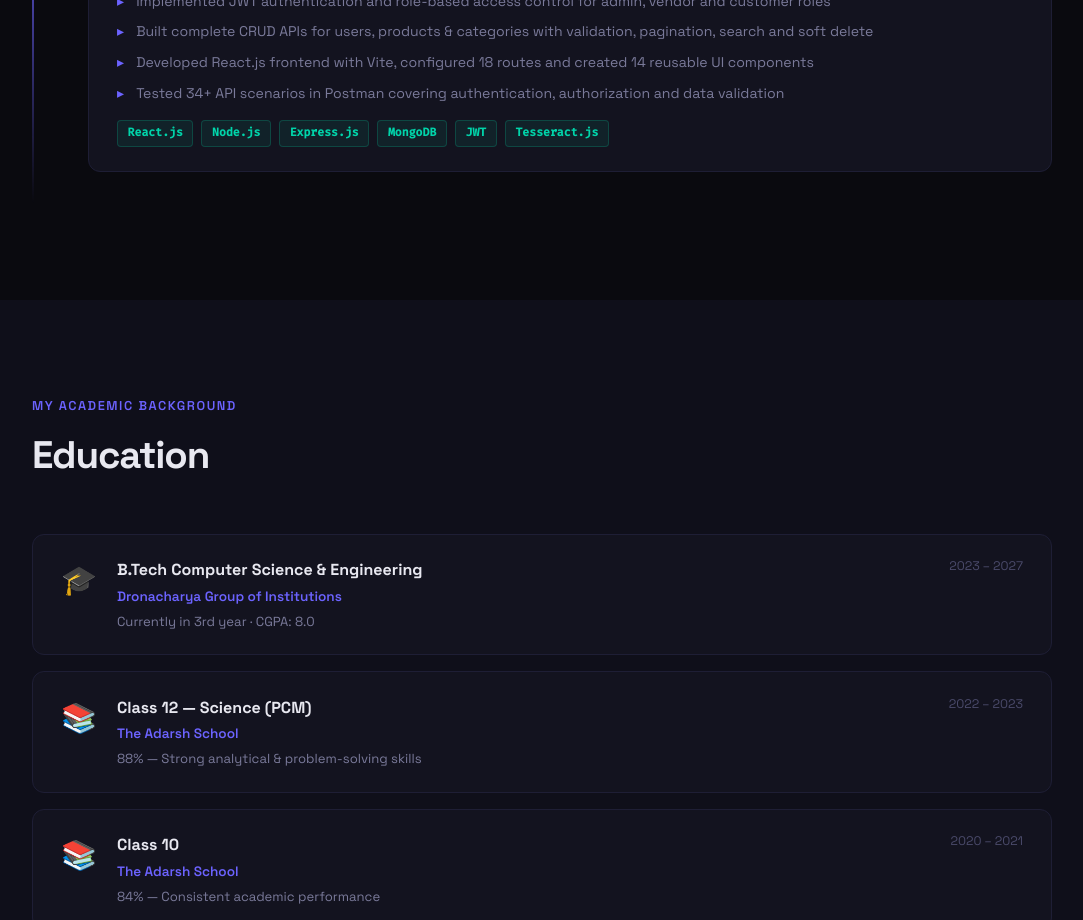
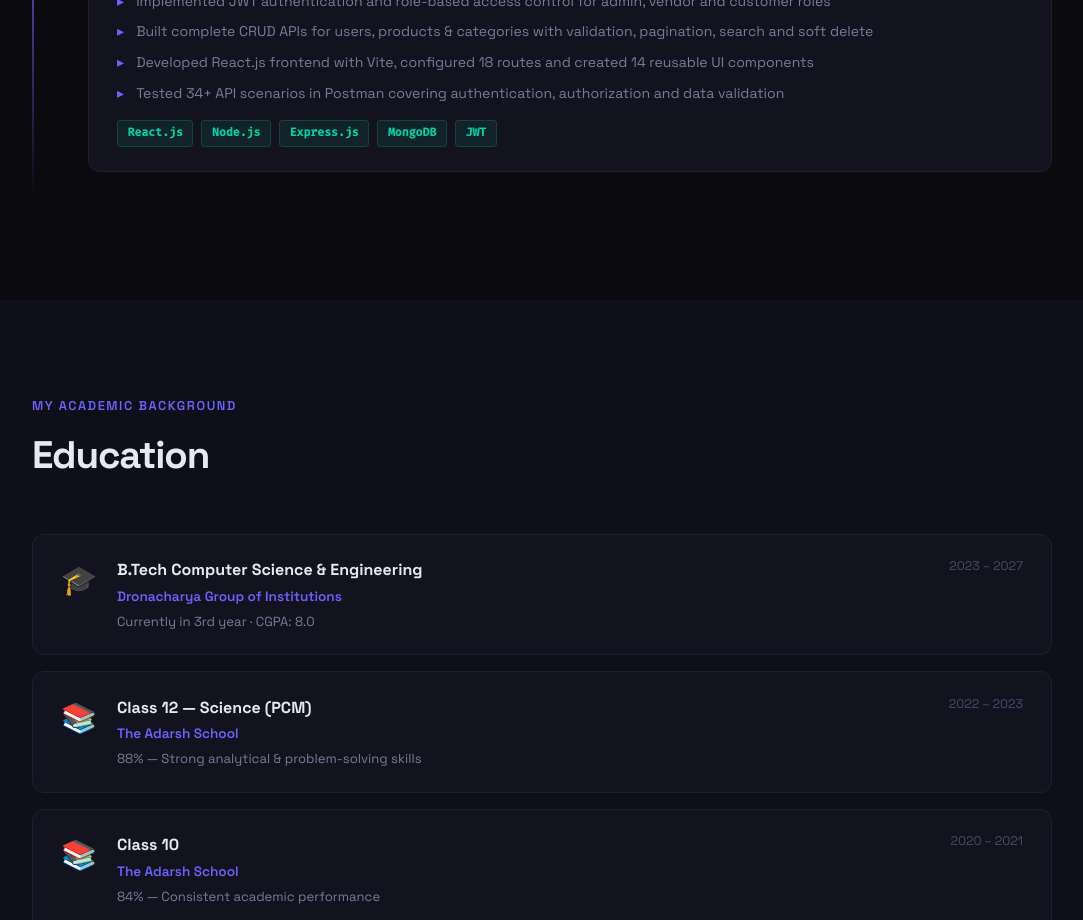
Before and after one commit to mihirprabhakar/mihir-portfolio, a React (Vite) app in the folder frontend/: page / in a window 1280 px wide. Shown: the part 3720-4640 px from the top of the page, without its empty margins (98-1181 px from the left). Built offline with nearby package versions, Linux system fonts and the light colour scheme.

Commit message:
added new template id

```diff
--- a/frontend/src/App.jsx
+++ b/frontend/src/App.jsx
@@ -145,7 +145,7 @@ export default function App() {
         headers: { "Content-Type": "application/json" },
         body: JSON.stringify({
           service_id: "service_emwuqmd",
-          template_id: "template_eczxova",
+          template_id: "template_wkzpeji",
           user_id: "bDzKjU5FvK9rkOGxc",
           template_params: {
             name: formData.name,
@@ -325,7 +325,7 @@ export default function App() {
                   <li>Tested 34+ API scenarios in Postman covering authentication, authorization and data validation</li>
                 </ul>
                 <div className="tl-stack">
-                  {["React.js", "Node.js", "Express.js", "MongoDB", "JWT", "Tesseract.js"].map(t => (
+                  {["React.js", "Node.js", "Express.js", "MongoDB", "JWT"].map(t => (
                     <span key={t} className="stack-tag">{t}</span>
                   ))}
                 </div>
```
